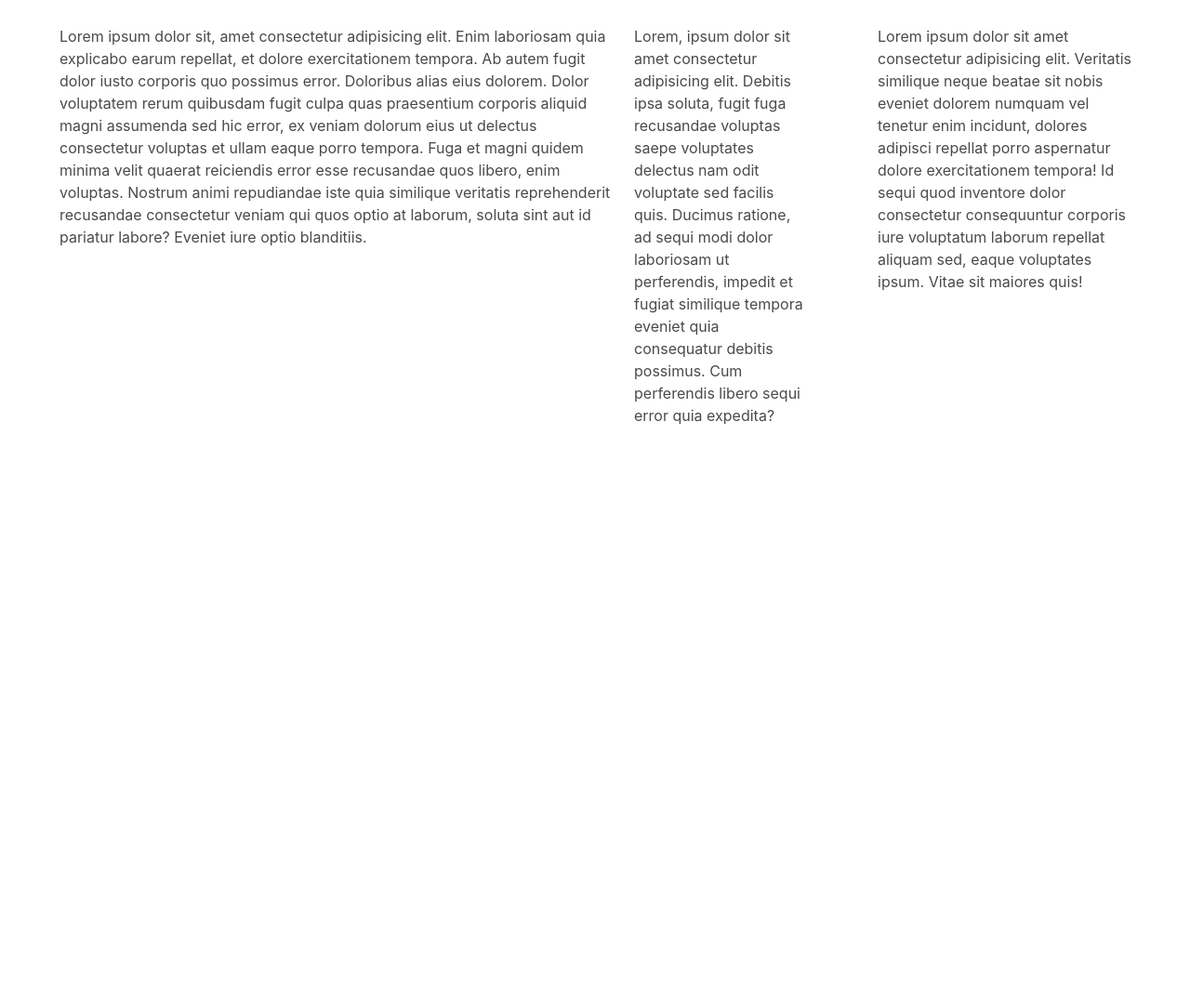
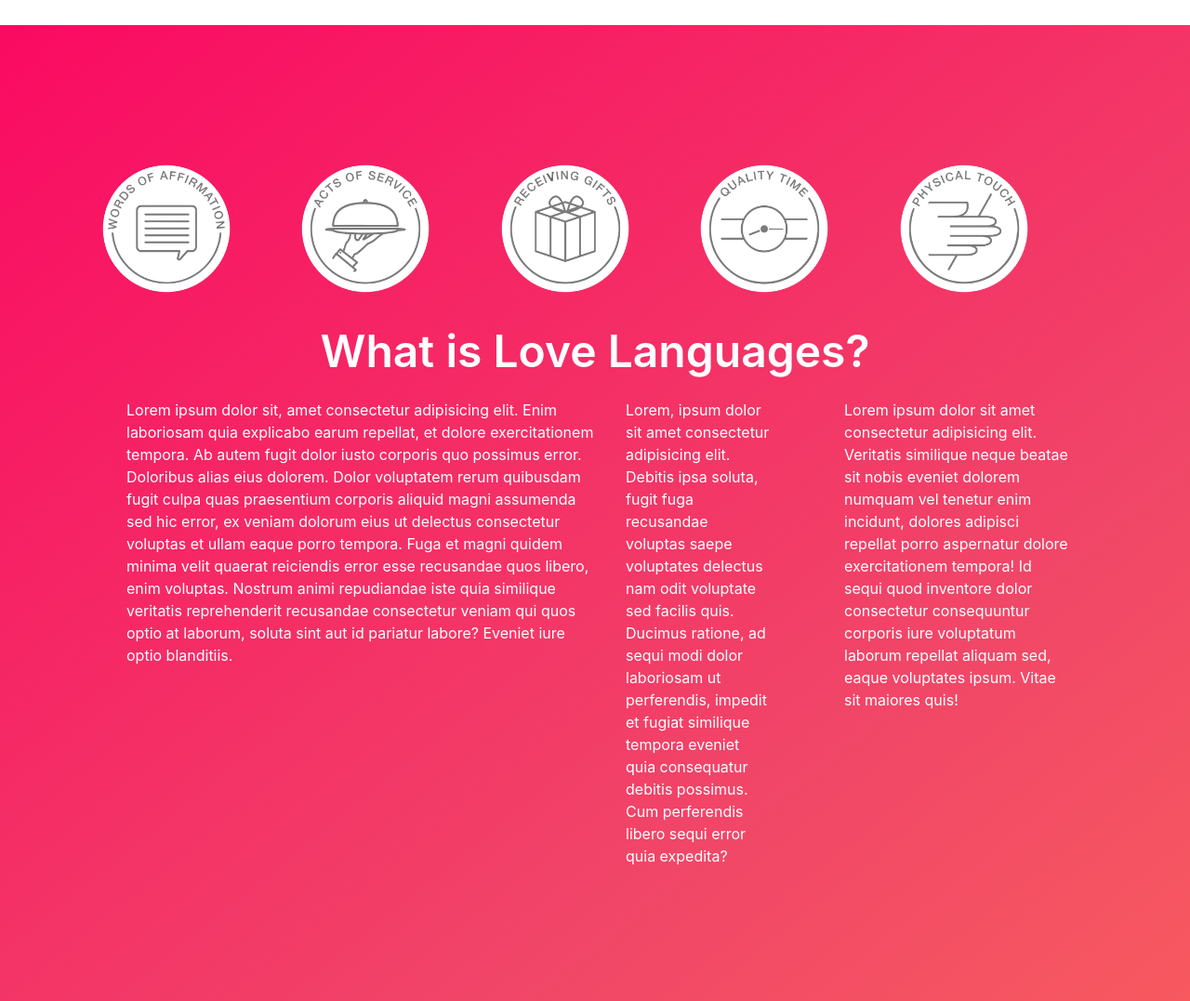
Before and after one commit to Mushfequr-Rahman/LoveL_Classification_Website, a web app: file src/front-end/index.html in a window 1280 px wide; the page is wider, and only the part inside the window is pictured. Shown: the part 343-1420 px from the top of that part at 93% size. Before the commit the page ends 800 px from the top of that part, so only its background shows below. Run offline with its HTML, style and script files only (its server is not run), Linux system fonts and the light colour scheme; some libraries are stand-ins or nearby versions.

Commit message:
More styling added

```diff
--- a/src/front-end/index.html
+++ b/src/front-end/index.html
@@ -7,6 +7,7 @@
     <title>5 Love Languages</title>
     <link rel="stylesheet" href="https://cdn.jsdelivr.net/npm/bulma@0.8.0/css/bulma.min.css">
     <script defer src="https://use.fontawesome.com/releases/v5.3.1/js/all.js"></script>
+    <script src="scripts/scripts.js"></script>
     <link type="text/css" rel="stylesheet" href="styles/styling.css" />
 </head>
 
@@ -16,52 +17,90 @@
             <a class="navbar-logo" href="#">
                 <img src="https://www.5lovelanguages.com/app/themes/5love/static/images/nav/header_logo.png" alt="5 Love Languages" />
             </a>
-            <a role="button" class="navbar-burger" aria-label="menu" aria-expanded="false">
+            <a role="button" class="navbar-burger" aria-label="menu" aria-expanded="false" data-target="dropdown-menu">
                 <span aria-hidden="true"></span>
                 <span aria-hidden="true"></span>
                 <span aria-hidden="true"></span>
             </a>
         </div>
 
-        <div class="navbar-menu">
+        <!-- <div id="dropdown-menu">
+            <div class="navbar-end">
+                <a class="navbar-item">
+
+                </a>
+            </div>
+
+        </div> -->
+
+
+        <div class="navbar-menu" id="dropdown-menu">
             <div class="navbar-start">
                 <div class="navbar-item">
-                    <h1 class="title is-1"> Love Langs -Brief Description </h1>
+                    <h1 class="title is-1 has-text-weight-light" id="title"> Love Langs - Slogan </h1>
                 </div>
             </div>
             <div class="navbar-end">
                 <div class="navbar-item">
-                    <a class="button is-danger is-rounded" href="#">Sign Up</a>
+                    <a class="button is-danger is-rounded" href="signup.html">Sign Up</a>
                 </div>
                 <div class="navbar-item">
-                    <a class="button is-danger is-rounded" href="#">Login</a>
+                    <a class="button is-danger is-rounded" href="login.html">Login</a>
 
                 </div>
             </div>
         </div>
     </nav>
 
+    <section class="hero is-medium is-danger is-bold">
+        <div class="hero-body">
+            <div class="columns container is-fluid is-centered">
+                <div class="column is-one-fifth">
+                    <img src="img/wordsofaffirmation.png" width="150" height="150">
+                </div>
+
+                <div class="column is-one-fifth">
+                    <img src="img/actsofservice.png" width="150" height="150">
+                </div>
+
+                <div class="column is-one-fifth">
+                    <img src="img/receivinggifts.png" width="150" height="150">
+                </div>
+
+                <div class="column is-one-fifth">
+                    <img src="img/qualitytime.png" width="150" height="150">
+                </div>
+
+                <div class="column is-one-fifth">
+                    <img src="img/physicaltouch.png" width="150" height="150">
+                </div>
+            </div>
+            <h1 class="title is-1 has-text-centered">What is Love Languages?</h1>
+            <!-- <h2 class="subtitle is-2 has-text-centered"></h2>Basic Layout Skeleton using Bulma CSS Framework</h2> -->
             <div class="columns container is-fluid">
                 <div class="column is-three-quarters">
                     <div class="columns container is-fluid">
                         <div class="column is-three-quarters">
-                    <p> Lorem ipsum dolor sit, amet consectetur adipisicing elit. Enim laboriosam quia explicabo earum repellat, et dolore exercitationem tempora. Ab autem fugit dolor iusto corporis quo possimus error. Doloribus alias eius dolorem. Dolor
-                        voluptatem rerum quibusdam fugit culpa quas praesentium corporis aliquid magni assumenda sed hic error, ex veniam dolorum eius ut delectus consectetur voluptas et ullam eaque porro tempora. Fuga et magni quidem minima velit quaerat
-                        reiciendis error esse recusandae quos libero, enim voluptas. Nostrum animi repudiandae iste quia similique veritatis reprehenderit recusandae consectetur veniam qui quos optio at laborum, soluta sint aut id pariatur labore? Eveniet
-                        iure optio blanditiis.</p>
+                            <p> Lorem ipsum dolor sit, amet consectetur adipisicing elit. Enim laboriosam quia explicabo earum repellat, et dolore exercitationem tempora. Ab autem fugit dolor iusto corporis quo possimus error. Doloribus alias eius dolorem.
+                                Dolor voluptatem rerum quibusdam fugit culpa quas praesentium corporis aliquid magni assumenda sed hic error, ex veniam dolorum eius ut delectus consectetur voluptas et ullam eaque porro tempora. Fuga et magni quidem minima
+                                velit quaerat reiciendis error esse recusandae quos libero, enim voluptas. Nostrum animi repudiandae iste quia similique veritatis reprehenderit recusandae consectetur veniam qui quos optio at laborum, soluta sint aut id
+                                pariatur labore? Eveniet iure optio blanditiis.</p>
                         </div>
                         <div class="column">
-                    <p>Lorem, ipsum dolor sit amet consectetur adipisicing elit. Debitis ipsa soluta, fugit fuga recusandae voluptas saepe voluptates delectus nam odit voluptate sed facilis quis. Ducimus ratione, ad sequi modi dolor laboriosam ut perferendis,
-                        impedit et fugiat similique tempora eveniet quia consequatur debitis possimus. Cum perferendis libero sequi error quia expedita?</p>
+                            <p>Lorem, ipsum dolor sit amet consectetur adipisicing elit. Debitis ipsa soluta, fugit fuga recusandae voluptas saepe voluptates delectus nam odit voluptate sed facilis quis. Ducimus ratione, ad sequi modi dolor laboriosam ut
+                                perferendis, impedit et fugiat similique tempora eveniet quia consequatur debitis possimus. Cum perferendis libero sequi error quia expedita?</p>
                         </div>
                     </div>
 
                 </div>
                 <div class="column">
-            <p>Lorem ipsum dolor sit amet consectetur adipisicing elit. Veritatis similique neque beatae sit nobis eveniet dolorem numquam vel tenetur enim incidunt, dolores adipisci repellat porro aspernatur dolore exercitationem tempora! Id sequi quod
-                inventore dolor consectetur consequuntur corporis iure voluptatum laborum repellat aliquam sed, eaque voluptates ipsum. Vitae sit maiores quis!</p>
+                    <p>Lorem ipsum dolor sit amet consectetur adipisicing elit. Veritatis similique neque beatae sit nobis eveniet dolorem numquam vel tenetur enim incidunt, dolores adipisci repellat porro aspernatur dolore exercitationem tempora! Id sequi
+                        quod inventore dolor consectetur consequuntur corporis iure voluptatum laborum repellat aliquam sed, eaque voluptates ipsum. Vitae sit maiores quis!</p>
                 </div>
             </div>
+        </div>
+    </section>
+
 </body>
 
 </html>
--- a/src/front-end/scripts/scripts.js
+++ b/src/front-end/scripts/scripts.js
@@ -0,0 +1,21 @@
+window.onload = function() {
+    var $navbarBurgers = Array.prototype.slice.call(document.querySelectorAll('.navbar-burger'), 0);
+    // Check if there are any navbar burgers
+    if ($navbarBurgers.length > 0) {
+
+        // Add a click event on each of them
+        $navbarBurgers.forEach(function($el) {
+            $el.addEventListener('click', function() {
+
+                // Get the target from the "data-target" attribute
+                var target = $el.dataset.target;
+                var $target = document.getElementById(target);
+
+                // Toggle the class on both the "navbar-burger" and the "navbar-menu"
+                $el.classList.toggle('is-active');
+                $target.classList.toggle('is-active');
+
+            });
+        });
+    }
+}
--- a/src/front-end/styles/styling.css
+++ b/src/front-end/styles/styling.css
@@ -7,3 +7,9 @@
 #page-logo {
     margin-right: 3rem;
 }
+
+#title {
+    color: purple;
+    font-family: "Brush Script MT", "Brush Script Std", cursive;
+    font-size: 5rem;
+}
```
Also changed, not shown: src/front-end/img/actsofservice.png (added), src/front-end/img/physicaltouch.png (added), src/front-end/img/qualitytime.png (added), src/front-end/img/receivinggifts.png (added), src/front-end/img/wordsofaffirmation.png (added), src/front-end/login.html (added), src/front-end/signup.html (added). Lines whose indentation alone changed are shown as unchanged.
